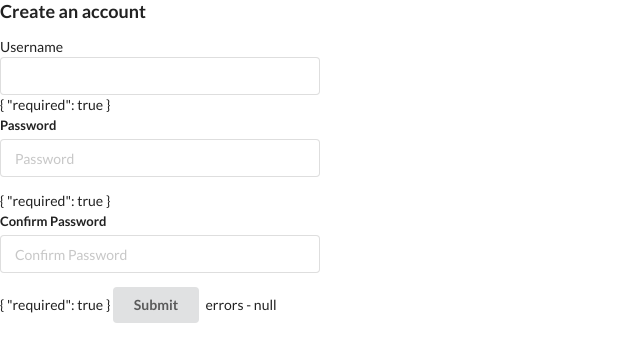
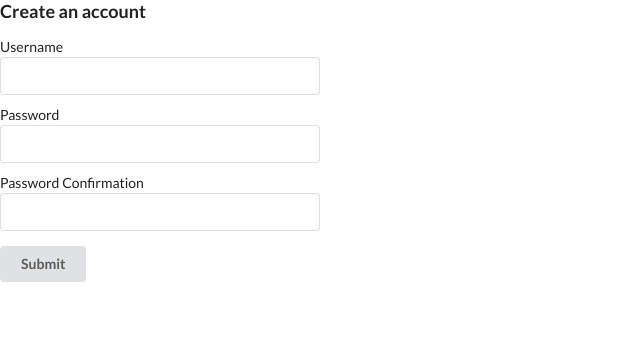
Before and after one commit to divishtk/EmailClient, an Angular app: page /sign-up in a window 1280 px wide. Shown: the top 362 px of the page, without its empty margins (0-640 px from the left). Built offline with nearby package versions, Linux system fonts and the light colour scheme.

Commit message:
feat(sign-up): enhance sign-up form with password controls and validation messages

```diff
--- a/src/app/auth/sign-up/sign-up.component.css
+++ b/src/app/auth/sign-up/sign-up.component.css
@@ -0,0 +1,4 @@
+.btns{
+    display: block;
+    margin-top: 15px;
+}
--- a/src/app/auth/sign-up/sign-up.component.html
+++ b/src/app/auth/sign-up/sign-up.component.html
@@ -6,31 +6,59 @@
     <input type="text" formControlName="username" placeholder="Username" />
   </div> -->
 
+  <app-input
+    label="Username"
+    [control]="usernameControl"
+    inputType="text"
+  ></app-input>
+  <!-- {{ signUpForm.get("username")?.errors | json }} -->
 
-  <app-input label="Username" [control]="usernameControl"></app-input>
-  {{ signUpForm.get("username")?.errors | json }}
-
-
-  <div class="four wide field">
+  <!-- <div class="four wide field">
     <label for="">Password</label>
     <input type="text" formControlName="password" placeholder="Password" />
-  </div>
-  {{ signUpForm.get("password")?.errors | json }}
+  </div> -->
 
+  <app-input
+    label="Password"
+    [control]="passwordControl"
+    inputType="password"
+  ></app-input>
 
+  <!-- {{ signUpForm.get("password")?.errors | json }} -->
 
-  <div class="four wide field">
+  <!-- <div class="four wide field">
     <label for="">Confirm Password</label>
     <input
       type="text"
       formControlName="passwordConfirmation"
       placeholder="Confirm Password"
     />
+  </div> -->
+  <app-input
+    label="Password Confirmation"
+    [control]="passwordConfirmationControl"
+    inputType="password"
+  ></app-input>
+  <!-- {{ signUpForm.get("passwordConfirmation")?.errors | json }} -->
+
+  <div class="ui four wide field">
+    <div
+      class="ui form error"
+      *ngIf="
+        signUpForm.get('password')?.touched &&
+        signUpForm.get('passwordConfirmation')?.touched &&
+        signUpForm.errors
+      "
+    >
+      <p
+        *ngIf="signUpForm.errors?.['passwordNotMatched']"
+        class="ui error message"
+      >
+        Password & Confirmation Password Doesnt Match
+      </p>
+    </div>
   </div>
-  {{ signUpForm.get("passwordConfirmation")?.errors | json }}
 
-
-
-  <button class="ui button" type="submit">Submit</button>
- errors -  {{signUpForm.errors | json}}
+  <button class="ui button btns" type="submit">Submit</button>
+  <!-- errors -  {{signUpForm.errors | json}} -->
 </form>
--- a/src/app/auth/sign-up/sign-up.component.ts
+++ b/src/app/auth/sign-up/sign-up.component.ts
@@ -15,6 +15,9 @@ export class SignUpComponent implements OnInit {
 
   signUpForm!: FormGroup;
   usernameControl!: FormControl;
+  passwordControl!: FormControl;
+  passwordConfirmationControl!: FormControl;
+
 
 
   ngOnInit() {
@@ -47,5 +50,8 @@ export class SignUpComponent implements OnInit {
     );
 
     this.usernameControl = this.signUpForm.get('username') as FormControl ;
+    this.passwordControl = this.signUpForm.get('password') as FormControl ;
+    this.passwordConfirmationControl = this.signUpForm.get('passwordConfirmation') as FormControl ;
+
   }
 }
--- a/src/app/shared/input/input.component.css
+++ b/src/app/shared/input/input.component.css
@@ -0,0 +1,4 @@
+:host{
+    display: block;
+    margin-bottom: 10px;
+}
--- a/src/app/shared/input/input.component.html
+++ b/src/app/shared/input/input.component.html
@@ -1,7 +1,7 @@
 <div class="four wide field">
   <div class="ui form error">
     <label>{{ label }}</label>
-    <input [formControl]="control" />
+    <input [formControl]="control" [type]="inputType" />
     <div *ngIf="showErrors()" class="ui error message">
       <p *ngIf="control.errors?.['required']">Value is required</p>
       <p *ngIf="control.errors?.['minlength']">
--- a/src/app/shared/input/input.component.ts
+++ b/src/app/shared/input/input.component.ts
@@ -12,6 +12,7 @@ export class InputComponent {
 
   @Input() control: FormControl = new FormControl();
   @Input() label: string = '';
+  @Input() inputType:string ='';
 
 
   showErrors(): boolean {
```
